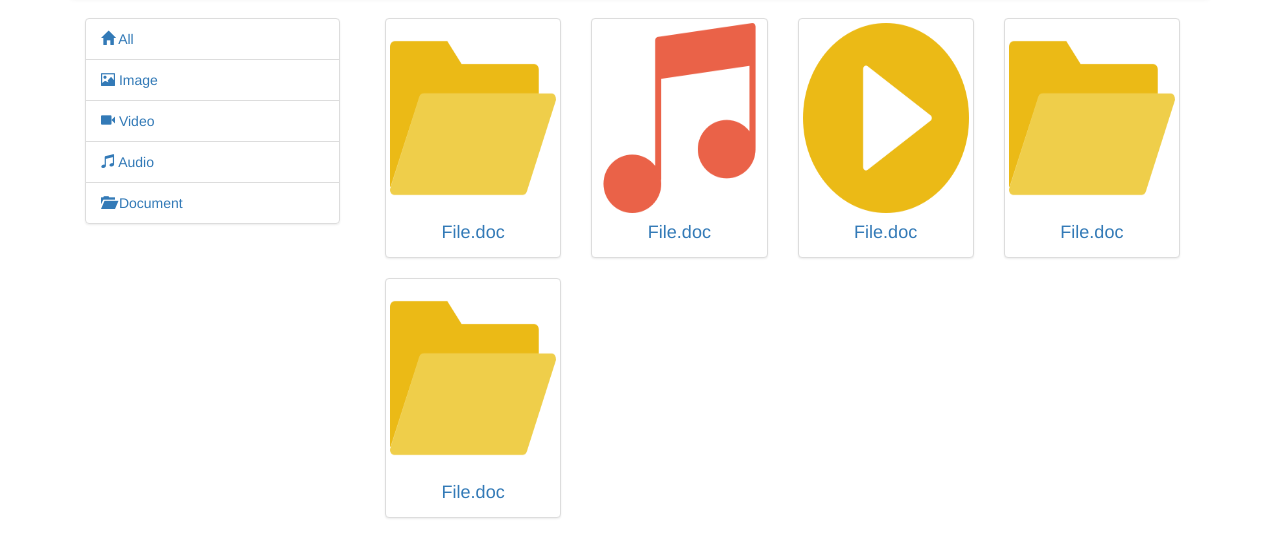
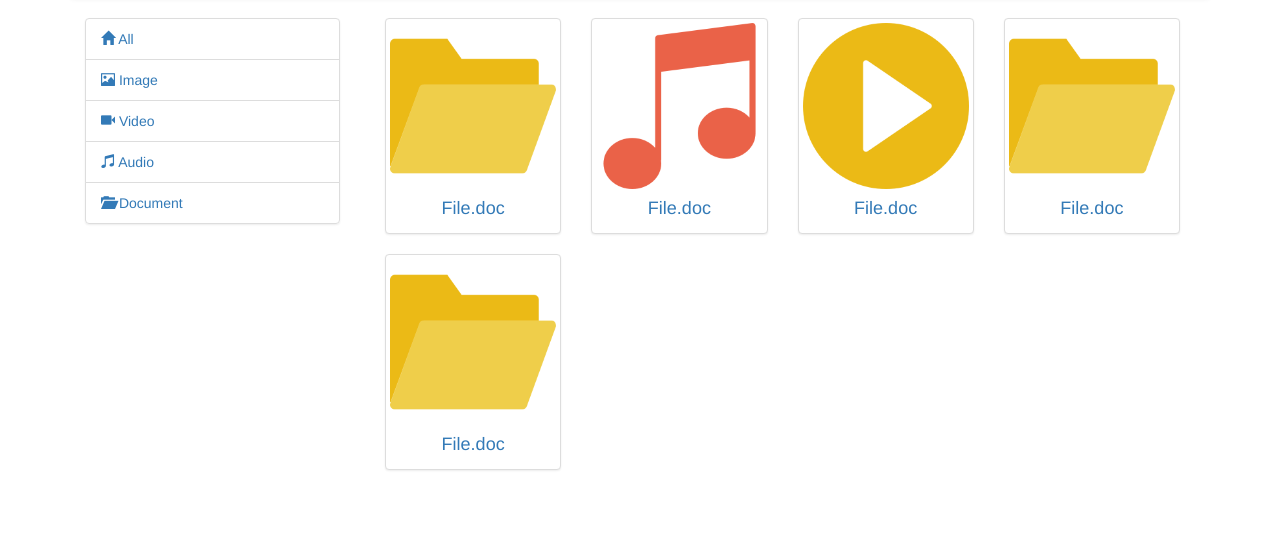
Before and after one commit to keepr-team/frontend, a plain HTML site: page index.html in a window 1280 px wide. Shown: the part 54-612 px from the top of the page. Drawn offline with nearby package versions, Linux system fonts and the light colour scheme.

Commit message:
fix the code

```diff
--- a/index.html
+++ b/index.html
@@ -80,31 +80,31 @@
             <div class="col-md-9">
                 <div class="col-lg-3 col-md-4 col-sm-6">
                     <a href="#" class="thumbnail">
-                        <img src="folder.png" style="width:190px; height:190px">
+                        <img src="/public/folder.png">
                         <h4 class="text-center">File.doc</h4>
                     </a>
                 </div>
                 <div class="col-lg-3 col-md-4 col-sm-6">
                     <a href="#" class="thumbnail">
-                        <img src="music-player.png" style="width:190px; height:190px">
+                        <img src="/public/music-player.png">
                         <h4 class="text-center">File.doc</h4>
                     </a>
                 </div>
                 <div class="col-lg-3 col-md-4 col-sm-6">
                     <a href="#" class="thumbnail">
-                        <img src="play-button.png" style="width:190px; height:190px">
+                        <img src="/public/play-button.png">
                         <h4 class="text-center">File.doc</h4>
                     </a>
                 </div>
                 <div class="col-lg-3 col-md-4 col-sm-6">
                     <a href="#" class="thumbnail">
-                        <img src="folder.png" style="width:190px; height:190px">
+                        <img src="/public/folder.png">
                         <h4 class="text-center">File.doc</h4>
                     </a>
                 </div>
                 <div class="col-lg-3 col-md-4 col-sm-6">
                     <a href="#" class="thumbnail">
-                        <img src="folder.png" style="width:190px; height:190px">
+                        <img src="/public/folder.png">
                         <h4 class="text-center">File.doc</h4>
                     </a>
                 </div>
```
